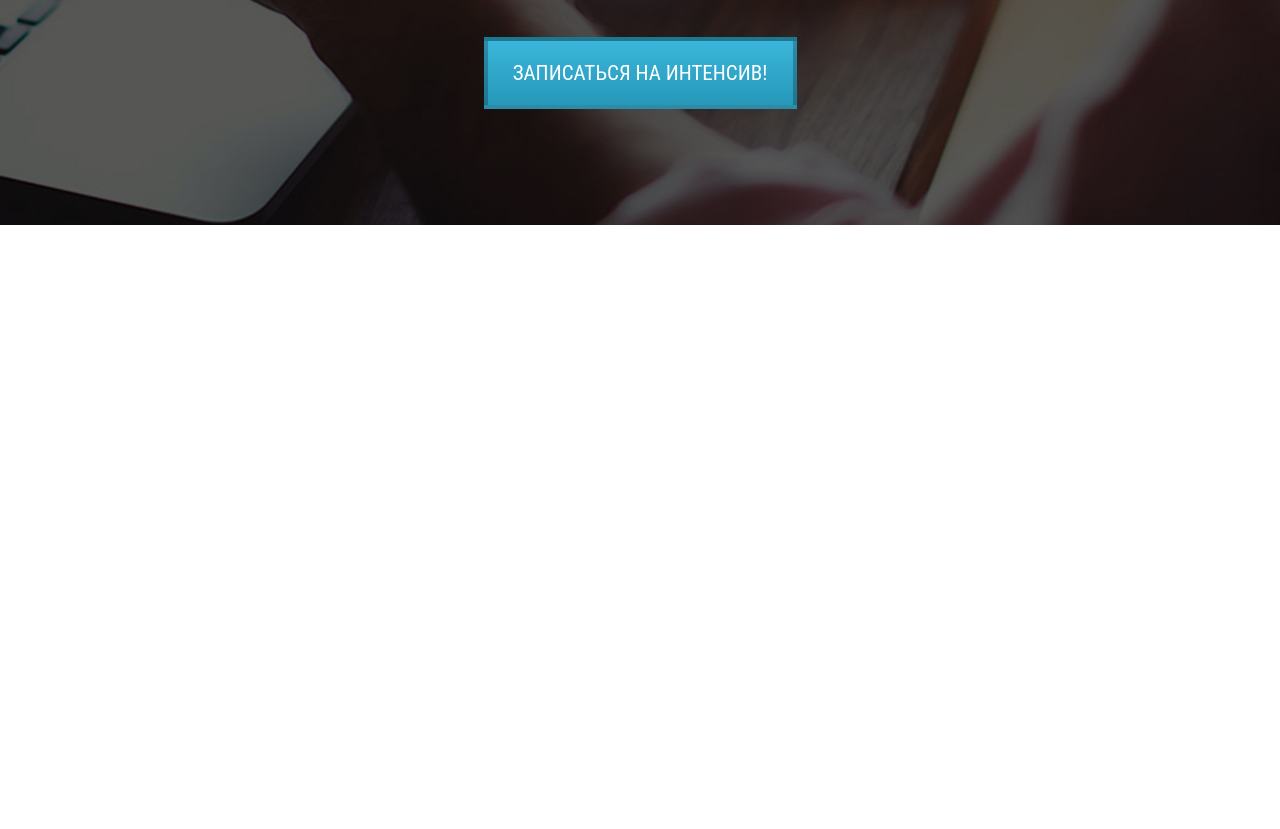
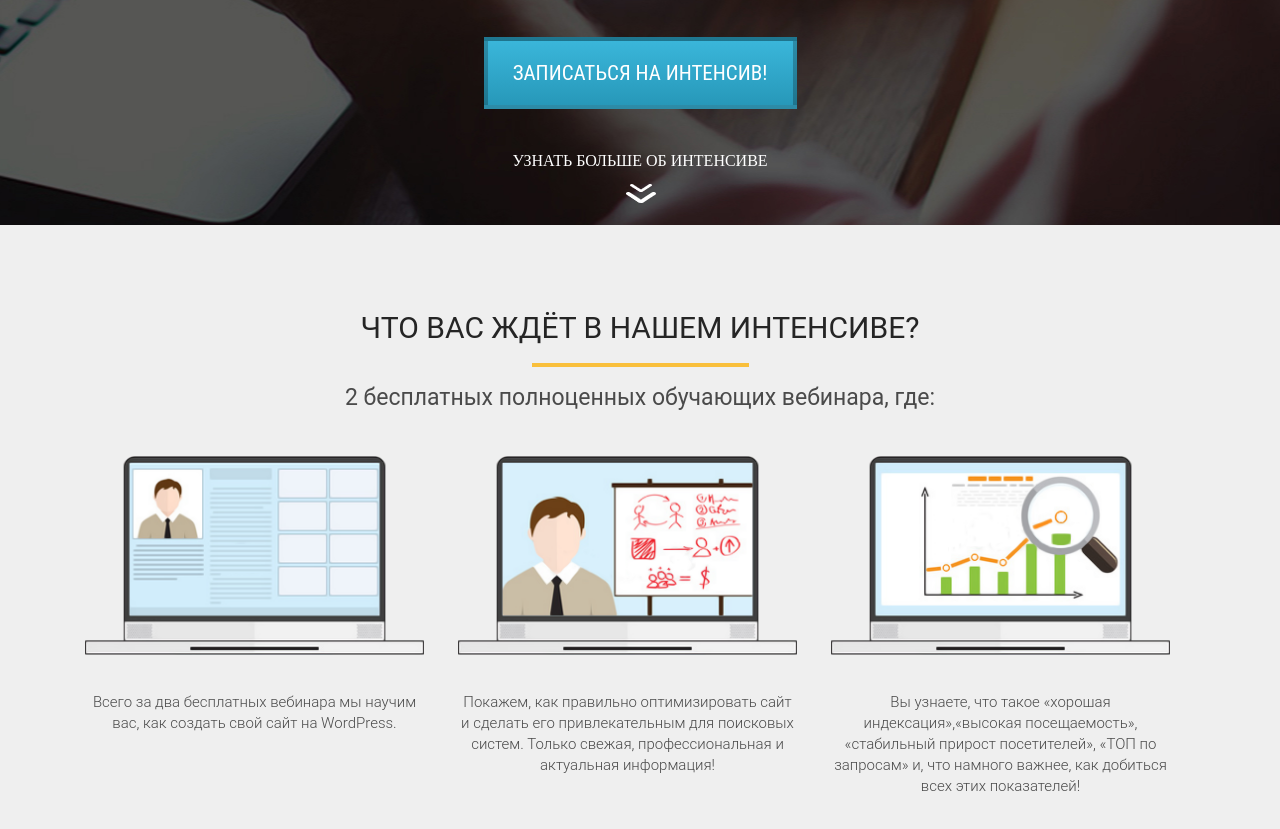
Before and after one commit to Ierarh1/Only_Html-Css-project-, a plain HTML site: page index.html in a window 1280 px wide. Shown: the part 575-1404 px from the top of the page. Before the commit the page ends 800 px from the top, so only its background shows below. Drawn offline with Linux system fonts and the light colour scheme.

Commit message:
First part is ended

```diff
--- a/index.html
+++ b/index.html
@@ -29,7 +29,55 @@
 
             <button class="promo_btn">Записаться на интенсив!</button>
 
+
+            <div class="more">
+
+            <div class="more_text">узнать больше об интенсиве</div>
+            <img src="/src/icons/down.png" alt="down" class="more_img">
+
+            </div>
+
         </div>
+
+    </section>
+
+
+
+
+
+
+    <section class="waiting">
+
+
+        <div class="container">
+
+            <h2 class="waiting_header">Что вас ждёт в нашем интенсиве?</h2>
+
+            <div class="waiting_divider"></div>
+
+            <div class="waiting_subheader">2 бесплатных полноценных обучающих вебинара, где:</div>
+
+            <div class="waiting_wrapper">
+                <div class="waiting_item">
+                    <img src="/src/img/waiting/waiting_1.png" alt="first_picture" class="waiting_img">
+                    <div class="waiting_descr">Всего за два бесплатных вебинара мы научим вас,
+                        как создать свой сайт на WordPress. </div>
+                </div>
+                <div class="waiting_item">
+                    <img src="/src/img/waiting/waiting_2.png" alt="second_picture" class="waiting_img">
+                    <div class="waiting_descr">Покажем, как правильно оптимизировать сайт и сделать его привлекательным
+                        для поисковых систем. Только свежая, профессиональная и актуальная информация!</div>
+                </div>
+                <div class="waiting_item">
+                    <img src="/src/img/waiting/waiting_3.png" alt="third_picture" class="waiting_img">
+                    <div class="waiting_descr">Вы узнаете, что такое «хорошая индексация»,«высокая посещаемость»,
+                        «стабильный прирост посетителей», «ТОП по запросам» и, что намного важнее, как добиться
+                        всех этих показателей!</div>
+                </div>
+            </div>
+
+        </div>
+
 
     </section>
 
--- a/src/css/style.css
+++ b/src/css/style.css
@@ -103,3 +103,79 @@ h2.title{
 
 
 }
+
+.more{
+    margin: 43px;
+}
+
+.more .more_text{
+    color:#FFFFFF;
+    font-family: "Roboto - Thin";
+    font-style: 15px;
+    font-weight: 400;
+    text-transform: uppercase;
+    text-align: center;
+}
+
+.more .more_img{
+    display: block;
+    margin: 0 auto;
+    margin-top: 13px;
+}
+
+.waiting{
+    height: 604px;
+    background-color: #efefef;
+    padding: 85px 0 75px 0;
+}
+
+.waiting .waiting_header{
+    color:#252525;
+    font-family: Roboto;
+    font-size: 30px;
+    font-weight: 400;
+    text-transform: uppercase;
+    text-align: center;
+}
+
+.waiting .waiting_divider{
+    width: 217px;
+    height: 4px;
+    background-color: #f9bf3b;
+    margin: 0 auto;
+    margin-top: 18px;
+}
+
+.waiting .waiting_subheader{
+    margin-top: 17px;
+    color:#4a4a4a;
+    font-family: Roboto;
+    font-size: 23px;
+    font-weight: 400;
+    text-align: center;
+}
+
+.waiting .waiting_wrapper{
+    margin-top: 45px;
+}
+
+.waiting .waiting_wrapper .waiting_item{
+    display: inline-block;
+    vertical-align: top;
+    margin: 0 15px;
+    width: 339px;
+    text-align: center;
+}
+
+.waiting .waiting_wrapper .waiting_item .waiting_img{
+    width: 100%;
+}
+
+.waiting .waiting_wrapper .waiting_item .waiting_descr{
+    margin-top: 33px;
+    color:#4a4a4a;
+    font-family: Roboto;
+    font-size: 15px;
+    font-weight: 300;
+    line-height: 21px;
+}
```
Also changed, not shown: src/img/waiting/waiting_1.png (added), src/img/waiting/waiting_2.png (added), src/img/waiting/waiting_3.png (added).
